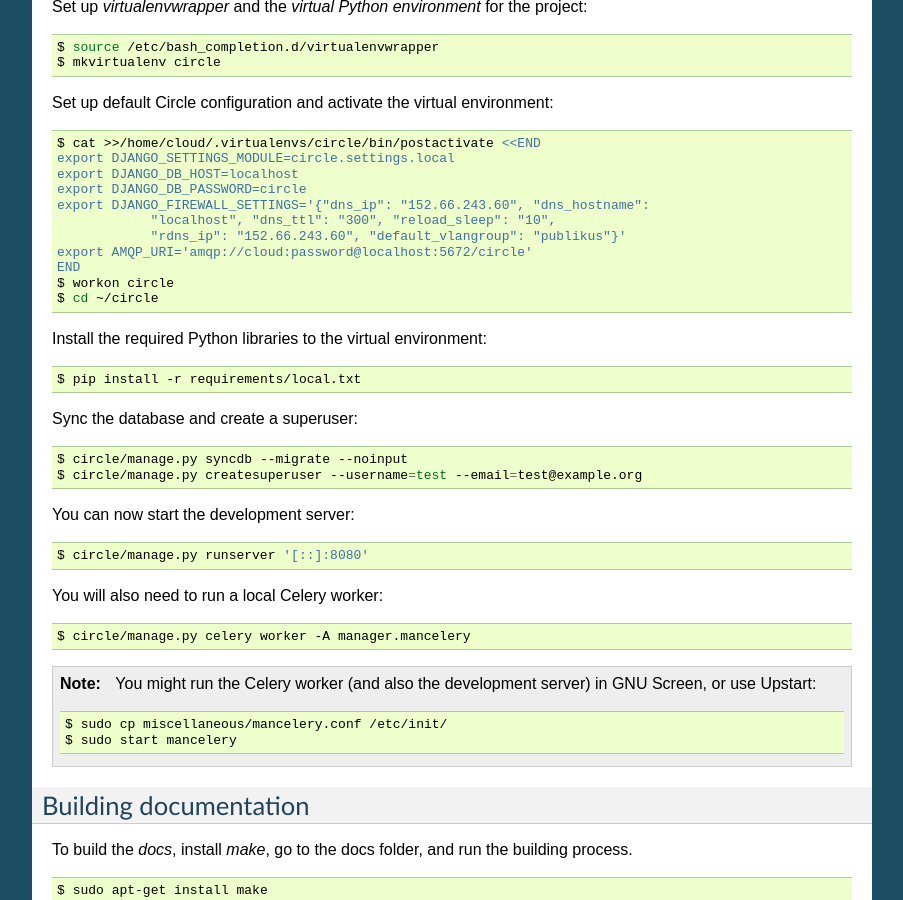
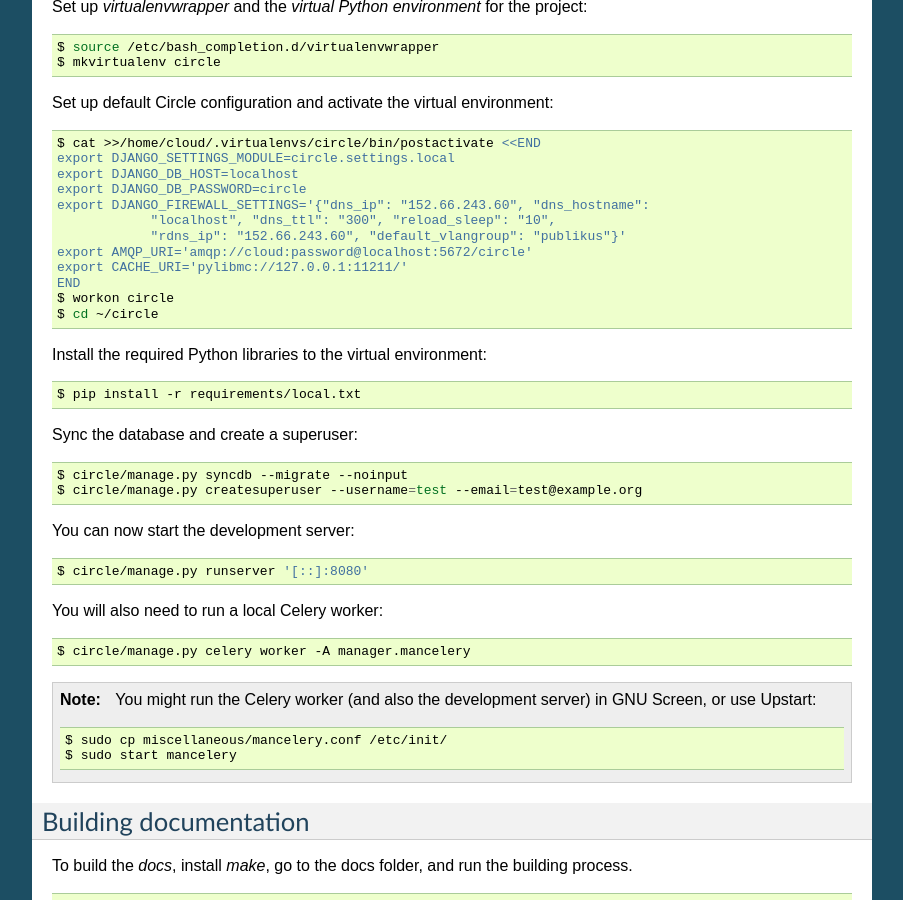
Before and after one commit to NeoCIRCLE/neocircle, a Sphinx documentation site: the page built from docs/install.rst, in a window 1280 px wide and 900 px high, scrolled down 1829 px. Shown: the whole window, without its empty margins (198-1101 px from the left). Built offline with Sphinx 7.4.7, drawn with Linux system fonts in a browser that asks for light colours; part of the change alters nothing that is shown.

```diff
--- a/docs/install.rst
+++ b/docs/install.rst
@@ -51,7 +51,7 @@ Update the package lists, and install the required system software::
 
   $ sudo apt-get update
   $ sudo apt-get install --yes virtualenvwrapper postgresql git \
-      python-pip rabbitmq-server libpq-dev python-dev ntp
+      python-pip rabbitmq-server libpq-dev python-dev ntp memcached
 
 Set up *PostgreSQL* to listen on localhost and restart it::
 
@@ -117,6 +117,7 @@ Set up default Circle configuration and activate the virtual environment::
               "localhost", "dns_ttl": "300", "reload_sleep": "10",
               "rdns_ip": "152.66.243.60", "default_vlangroup": "publikus"}'
   export AMQP_URI='amqp://cloud:password@localhost:5672/circle'
+  export CACHE_URI='pylibmc://127.0.0.1:11211/'
   END
   $ workon circle
   $ cd ~/circle
```
